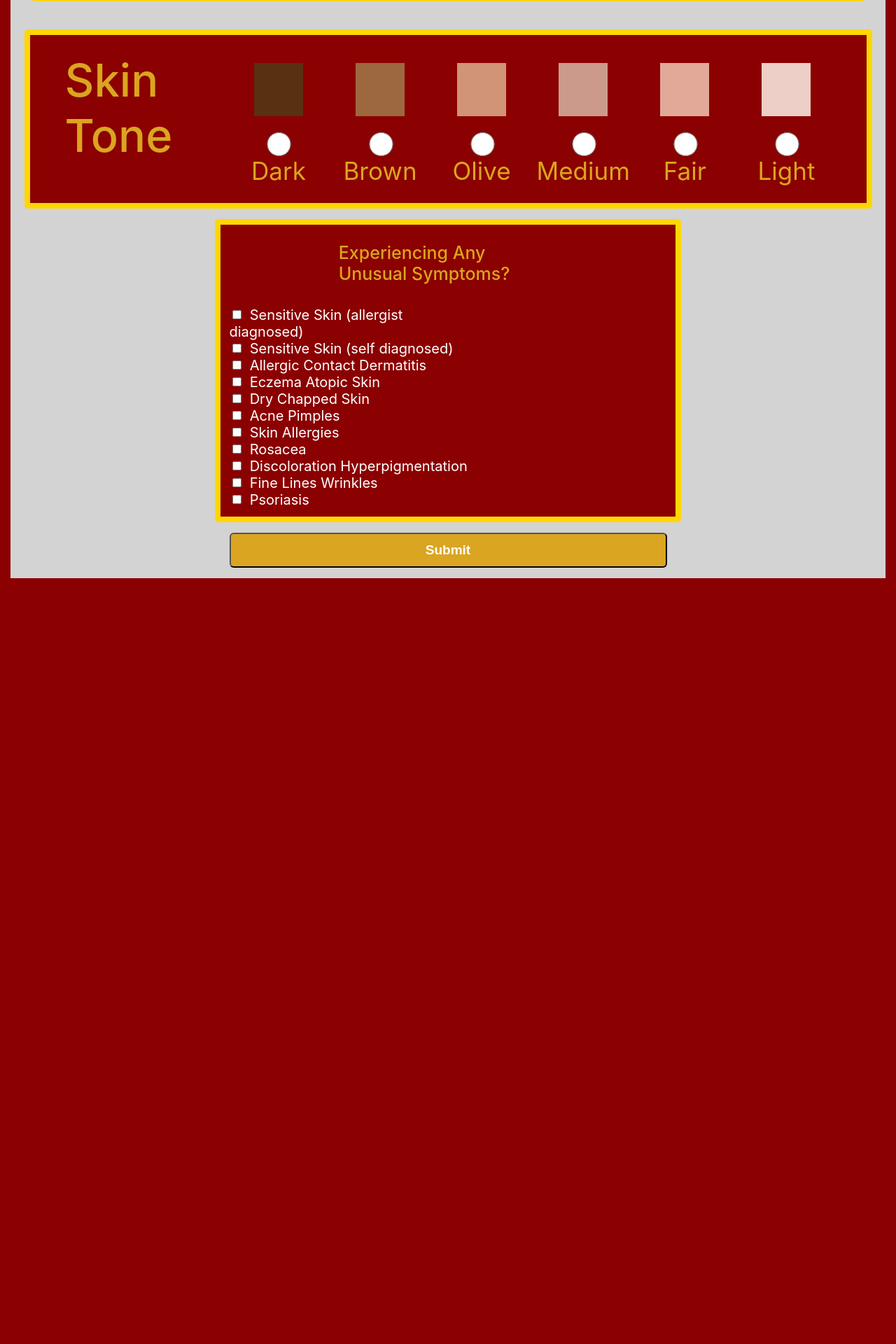
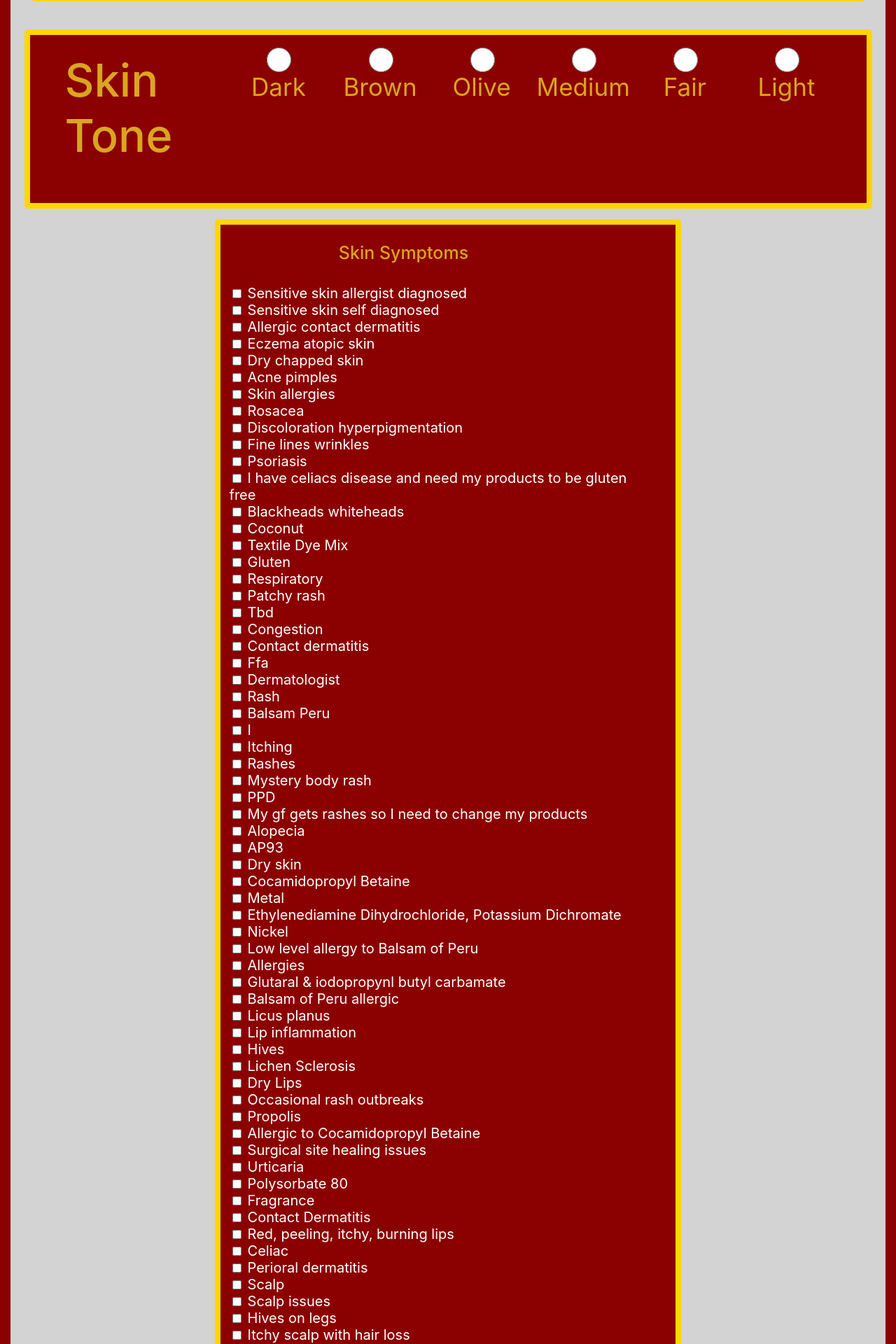
Before and after one commit to jdutchik/SE491Group13, a React (Create React App) app in the folder se491project/: page /survey in a window 1280 px wide. Shown: the part 880-2800 px from the top of the page at 70% size. Before the commit the page ends 1706 px from the top, so only its background shows below. Built offline with nearby package versions, Linux system fonts and the light colour scheme.

Commit message:
updated symptom list. needs UI work

```diff
--- a/se491project/src/components/Survey/Survey.jsx
+++ b/se491project/src/components/Survey/Survey.jsx
@@ -1,26 +1,96 @@
 import React, { useState } from 'react';
 import { useNavigate } from 'react-router-dom';
 import './Survey.css';
-
 import DatePicker from "react-datepicker";
 import "react-datepicker/dist/react-datepicker.css";
+import USAMap from "react-usa-map";
 
-import USAMap from "react-usa-map";
+const symptoms = [
+  "Sensitive skin allergist diagnosed",
+  "Sensitive skin self diagnosed",
+  "Allergic contact dermatitis",
+  "Eczema atopic skin",
+  "Dry chapped skin",
+  "Acne pimples",
+  "Skin allergies",
+  "Rosacea",
+  "Discoloration hyperpigmentation",
+  "Fine lines wrinkles",
+  "Psoriasis",
+  "I have celiacs disease and need my products to be gluten free",
+  "Blackheads whiteheads",
+  "Coconut",
+  "Textile Dye Mix",
+  "Gluten",
+  "Respiratory",
+  "Patchy rash",
+  "Tbd",
+  "Congestion",
+  "Contact dermatitis",
+  "Ffa",
+  "Dermatologist",
+  "Rash",
+  "Balsam Peru",
+  "I",
+  "Itching",
+  "Rashes",
+  "Mystery body rash",
+  "PPD",
+  "My gf gets rashes so I need to change my products",
+  "Alopecia",
+  "AP93",
+  "Dry skin",
+  "Cocamidopropyl Betaine",
+  "Metal",
+  "Ethylenediamine Dihydrochloride, Potassium Dichromate",
+  "Nickel",
+  "Low level allergy to Balsam of Peru",
+  "Allergies",
+  "Glutaral & iodopropynl butyl carbamate",
+  "Balsam of Peru allergic",
+  "Licus planus",
+  "Lip inflammation",
+  "Hives",
+  "Lichen Sclerosis",
+  "Dry Lips",
+  "Occasional rash outbreaks",
+  "Propolis",
+  "Allergic to Cocamidopropyl Betaine",
+  "Surgical site healing issues",
+  "Urticaria",
+  "Polysorbate 80",
+  "Fragrance",
+  "Contact Dermatitis",
+  "Red, peeling, itchy, burning lips",
+  "Celiac",
+  "Perioral dermatitis",
+  "Scalp",
+  "Scalp issues",
+  "Hives on legs",
+  "Itchy scalp with hair loss",
+  "Allergic reaction",
+  "Excema",
+  "Dermatitis Herpetiformis (dermatologist diagnosed)",
+  "Allergic to polyethylene glycol (peg)",
+  "Oral lichen Plans"
+];
 
 const Survey = () => {
   const [startDate, setStartDate] = useState(new Date());
   const [state, setState] = useState(null);
 
-  // patient name
-  const [email, setEmail] = useState(null);
-  const [username, setUsername] = useState(null);
-  const [password, setPassword] = useState(null);
-  const [full_name, setFull_Name] = useState(null);
+  const [email, setEmail] = useState('');
+  const [username, setUsername] = useState('');
+  const [password, setPassword] = useState('');
+  const [full_name, setFull_Name] = useState('');
 
-  // everything else
   const [gender, setGender] = useState(null);
   const [skin_tone, setSkin_Tone] = useState(null);
-  const [symptoms, setSymptoms] = useState(null);
+
+  const [symptomList, setSymptomList] = useState(symptoms.map(symptom => ({
+    name: symptom,
+    isSelected: false
+  })));
 
   const years = [];
   for (let year = 1960; year <= 2024; year++) {
@@ -42,65 +112,41 @@ const Survey = () => {
     "December",
   ];
 
+  const toggleSymptomSelection = (index) => {
+    const newSymptoms = [...symptomList];
+    newSymptoms[index].isSelected = !newSymptoms[index].isSelected;
+    setSymptomList(newSymptoms);
+  };
+
   const mapHandler = (event) => {
     const event_state = event.target.dataset.name;
     setState(event_state);
   };
+
   const navigate = useNavigate();
 
   const submitClicked = () => {
     window.location.href = '/';
   };
 
-  const [userData, setUserData] = useState({
-    username: '',
-    password: '',
-    email: ''
-  });
-
-  const [patientData, setPatientData] = useState({
-    name: '',
-    gender: '',
-    skin_tone: ''
-  });
-
-  const [dob, setDob] = useState({
-    day: '',
-    month: '',
-    year: ''
-  });
-
-  const handleUserInputChange = (e) => {
-    const { name, value } = e.target;
-    setUserData({ ...userData, [name]: value });
-  };
-
-  const handlePatientInputChange = (e) => {
-    const { name, value } = e.target;
-    setPatientData({ ...patientData, [name]: value });
-  };
-
-  const handleDobChange = (e) => {
-    const { name, value } = e.target;
-    setDob({ ...dob, [name]: value });
-  };
-
   const handleSurveySubmit = async (e) => {
     e.preventDefault();
 
     const dob_to_string = startDate.toDateString().split(" ");
-    const dob_sql = dob_to_string[3] + '-' + (startDate.getMonth()+1) + '-' + dob_to_string[2];
+    const dob_sql = dob_to_string[3] + '-' + (months.indexOf(dob_to_string[1]) + 1).toString().padStart(2, '0') + '-' + dob_to_string[2];
+
+    const selectedSymptoms = symptomList.filter(symptom => symptom.isSelected).map(symptom => symptom.name).join(', ');
 
     const completePatientData = {
-      "email" : email,
-      "name" : full_name,
-      "username" : username,
-      "password" : password,
-      "dob" : dob_sql,
-      "gender" : gender,
-      "state" : state,
-      "skin_tone" : patientData[skin_tone],
-      "symptoms" : "Dry chapped skin"
+      "email": email,
+      "name": full_name,
+      "username": username,
+      "password": password,
+      "dob": dob_sql,
+      "gender": gender,
+      "state": state,
+      "skin_tone": skin_tone,
+      "symptoms": selectedSymptoms
     };
 
     try {
@@ -122,62 +168,52 @@ const Survey = () => {
       console.error('Error:', error);
     }
   };
+
   return (
     <div className="surveyContainer">
       <form className="userForm" onSubmit={handleSurveySubmit}>
         <div className="userDebrief">
           <h1>Welcome! Let's get started 👋</h1>
           <p className="intro">
-            To ensure accurate determination of allergies,
-            it is crucial for users to input correct and comprehensive information.
-            Please provide precise details about the patient's name, age, gender, race, weight, diet,
-            and any relevant geographical information. Accurate data enables our Artificial
-            Intelligence model to come to a more informed
-            conclusion on the patient's potential allergies. Additionally,
-            if you have a change in any of the listed info in the future, please consider
-            updating this information to help deliver personalized and reliable results.
-            Your cooperation in providing accurate
-            information plays a pivotal role in optimizing the effectiveness of the allergy
-            determination process.
+            To ensure accurate determination of allergies, it is crucial for users to input correct and comprehensive information.
+            Please provide precise details about the patient's name, age, gender, race, weight, diet, and any relevant geographical information. Accurate data enables our Artificial Intelligence model to come to a more informed conclusion on the patient's potential allergies. Additionally, if you have a change in any of the listed info in the future, please consider updating this information to help deliver personalized and reliable results.
+            Your cooperation in providing accurate information plays a pivotal role in optimizing the effectiveness of the allergy determination process.
           </p>
         </div>
 
         <div className="questions">
-
-          {/* Name input field */}
           <div className="first-six">
             <div className="user-info">
               <div className="basic">
                 <h>Email</h>
-                <input type="text" placeholder="example@gmail.com" onChange={({ target: { value } }) => setEmail(value)}/>
+                <input type="text" placeholder="example@gmail.com" value={email} onChange={({ target: { value } }) => setEmail(value)} />
               </div>
 
               <div className="basic">
                 <h>Username</h>
-                <input type="text" placeholder="Enter Username" onChange={({ target: { value } }) => setUsername(value)}/>
+                <input type="text" placeholder="Enter Username" value={username} onChange={({ target: { value } }) => setUsername(value)} />
               </div>
 
               <div className="basic">
                 <h>Password</h>
-                <input type="text" placeholder="Enter Password" onChange={({ target: { value } }) => setPassword(value)}/>
+                <input type="text" placeholder="Enter Password" value={password} onChange={({ target: { value } }) => setPassword(value)} />
               </div>
             </div>
 
-            <div class="patient-info">
-              {/* Age input field */}
+            <div className="patient-info">
               <div className="name-gender">
                 <div className="name">
                   <h>Full Patient Name</h>
-                  <input type="text" placeholder="Enter Full Patient Name" onChange={({ target: { value } }) => setFull_Name(value)}/>
+                  <input type="text" placeholder="Enter Full Patient Name" value={full_name} onChange={({ target: { value } }) => setFull_Name(value)} />
                 </div>
 
-                {/* gender input field */}
                 <div className="gender">
                   <h>Gender</h>
-                  <select className="genderInput" onChange={({ target: { value } }) => setGender(value)}>
-                    <option>Male</option>
-                    <option>Female</option>
-                    <option>Other</option>
+                  <select className="genderInput" value={gender} onChange={({ target: { value } }) => setGender(value)}>
+                    <option value="">Select Gender</option>
+                    <option value="Male">Male</option>
+                    <option value="Female">Female</option>
+                    <option value="Other">Other</option>
                   </select>
                 </div>
               </div>
@@ -187,28 +223,17 @@ const Survey = () => {
                 <DatePicker
                   showIcon
                   inline
-                  renderCustomHeader={({ date,
-                    changeYear,
-                    changeMonth }) => (
-                    <div
-                      style={{
-                        display: "flex",
-                        justifyContent: "center",
-                      }}
-                    >
+                  renderCustomHeader={({ date, changeYear, changeMonth }) => (
+                    <div style={{ display: "flex", justifyContent: "center" }}>
                       <select value={date.getFullYear()} onChange={({ target: { value } }) => changeYear(value)}>
                         {years.map((option) => (
-                          <option key={option} value={option}>
-                            {option}
-                          </option>
+                          <option key={option} value={option}>{option}</option>
                         ))}
                       </select>
 
                       <select value={months[date.getMonth()]} onChange={({ target: { value } }) => changeMonth(months.indexOf(value))}>
                         {months.map((option) => (
-                          <option key={option} value={option}>
-                            {option}
-                          </option>
+                          <option key={option} value={option}>{option}</option>
                         ))}
                       </select>
                     </div>
@@ -225,80 +250,47 @@ const Survey = () => {
             <USAMap onClick={mapHandler} customize={{ [state]: { fill: 'navy' } }}/>
           </div>
 
-          {/* skin ton input field*/}
           <div className="skintone">
             <h>Skin Tone</h>
             <div className="options">
               <label>
-                <div class="dark"></div>
-                <input type="radio" name="skin_tone" value="Dark" onChange={handlePatientInputChange} checked={patientData.skin_tone === 'Dark'} /> Dark
+                <input type="radio" name="skin_tone" value="Dark" onChange={({ target: { value } }) => setSkin_Tone(value)} checked={skin_tone === 'Dark'} /> Dark
               </label>
-
               <label>
-                <div class="brown"></div>
-                <input type="radio" name="skin_tone" value="Brown" onChange={handlePatientInputChange} checked={patientData.skin_tone === 'Brown'} /> Brown
+                <input type="radio" name="skin_tone" value="Brown" onChange={({ target: { value } }) => setSkin_Tone(value)} checked={skin_tone === 'Brown'} /> Brown
               </label>
-
               <label>
-                <div class="olive"></div>
-                <input type="radio" name="skin_tone" value="Olive" onChange={handlePatientInputChange} checked={patientData.skin_tone === 'Olive'} /> Olive
+                <input type="radio" name="skin_tone" value="Olive" onChange={({ target: { value } }) => setSkin_Tone(value)} checked={skin_tone === 'Olive'} /> Olive
               </label>
-
               <label>
-                <div class="medium"></div>
-                <input type="radio" name="skin_tone" value="Medium" onChange={handlePatientInputChange} checked={patientData.skin_tone === 'Medium'} /> Medium
+                <input type="radio" name="skin_tone" value="Medium" onChange={({ target: { value } }) => setSkin_Tone(value)} checked={skin_tone === 'Medium'} /> Medium
               </label>
-
               <label>
-                <div class="fair"></div>
-                <input type="radio" name="skin_tone" value="Fair" onChange={handlePatientInputChange} checked={patientData.skin_tone === 'Fair'} /> Fair
+                <input type="radio" name="skin_tone" value="Fair" onChange={({ target: { value } }) => setSkin_Tone(value)} checked={skin_tone === 'Fair'} /> Fair
               </label>
-
               <label>
-                <div class="light"></div>
-                <input type="radio" name="skin_tone" value="Light" onChange={handlePatientInputChange} checked={patientData.skin_tone === 'Light'} /> Light
+                <input type="radio" name="skin_tone" value="Light" onChange={({ target: { value } }) => setSkin_Tone(value)} checked={skin_tone === 'Light'} /> Light
               </label>
             </div>
           </div>
 
-          {/* other input field*/}
+          {/* Skin Symptoms Section */}
           <div className="other">
-            <h>Experiencing Any Unusual Symptoms?</h>
+            <h>Skin Symptoms</h>
             <div className="other-options">
-              <input type="checkbox" name="ssad" value="ssad"></input>
-              <label for="ssad"> Sensitive Skin (allergist diagnosed)</label><br></br>
-
-              <input type="checkbox" name="sssd" value="sssd"></input>
-              <label for="sssd"> Sensitive Skin (self diagnosed)</label><br></br>
-
-              <input type="checkbox" name="acd" value="acd"></input>
-              <label for="acd"> Allergic Contact Dermatitis</label><br></br>
-
-              <input type="checkbox" name="eas" value="eas"></input>
-              <label for="eas"> Eczema Atopic Skin</label><br></br>
-
-              <input type="checkbox" name="dcs" value="dcs"></input>
-              <label for="dcs"> Dry Chapped Skin</label><br></br>
-
-              <input type="checkbox" name="ap" value="ap"></input>
-              <label for="ap"> Acne Pimples</label><br></br>
-
-              <input type="checkbox" name="sa" value="sa"></input>
-              <label for="sa"> Skin Allergies</label><br></br>
-
-              <input type="checkbox" name="ros" value="ros"></input>
-              <label for="ros"> Rosacea</label><br></br>
-
-              <input type="checkbox" name="dh" value="dh"></input>
-              <label for="dh"> Discoloration Hyperpigmentation</label><br></br>
-
-              <input type="checkbox" name="flw" value="flw"></input>
-              <label for="flw"> Fine Lines Wrinkles</label><br></br>
-
-              <input type="checkbox" name="pso" value="pso"></input>
-              <label for="pso"> Psoriasis</label><br></br>
+              {symptomList.map((symptom, index) => (
+                <div key={index}>
+                  <input
+                    type="checkbox"
+                    checked={symptom.isSelected}
+                    onChange={() => toggleSymptomSelection(index)}
+                  />
+                  <label>{symptom.name}</label><br/>
+                </div>
+              ))}
             </div>
           </div>
+
           <button type="submit" className="surveySubmit" onClick={submitClicked}>Submit</button>
         </div>
       </form>
```
